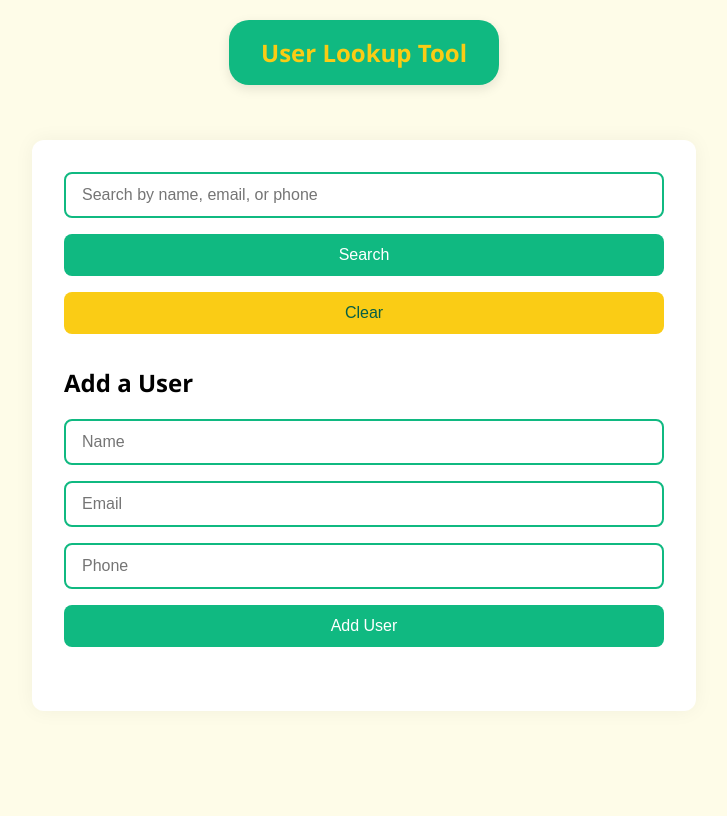
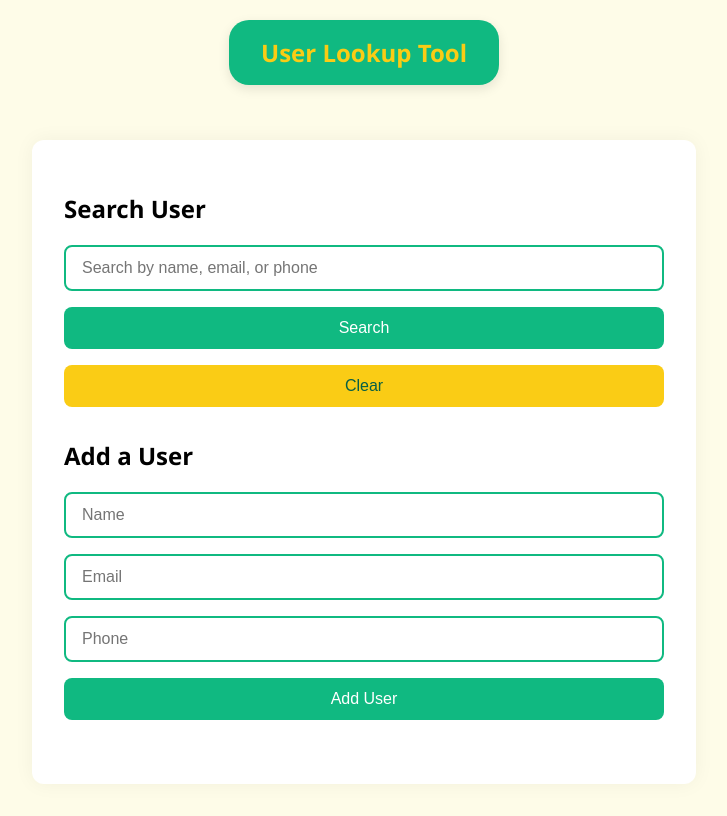
Before and after one commit to MoonSupreme1927/user-lookup-app, a React (Create React App) app in the folder frontend/: page / in a window 1280 px wide. Shown: the whole page, without its empty margins (276-1003 px from the left). Built offline with nearby package versions, Linux system fonts and the light colour scheme.

Commit message:
Updating App.js

```diff
--- a/frontend/src/App.js
+++ b/frontend/src/App.js
@@ -76,6 +76,10 @@ function App() {
       )}
 
       <div className="App">
+        <div className="form-container">
+          {/* Search User Section */}
+          <div className="form-section">
+            <h2>Search User</h2>
             <form onSubmit={handleSearch}>
               <input
                 type="text"
@@ -86,38 +90,40 @@ function App() {
               <button type="submit" className="btn-primary" disabled={loading}>Search</button>
               <button type="button" className="btn-secondary" onClick={handleClear}>Clear</button>
             </form>
+          </div>
 
+          {/* Add User Section */}
+          <div className="form-section">
             <h2>Add a User</h2>
             <form onSubmit={handleAddUser}>
               <input
                 type="text"
-            name="name"
                 placeholder="Name"
                 value={newUser.name}
-            onChange={handleInputChange}
+                onChange={(e) => setNewUser({ ...newUser, name: e.target.value })}
                 required
               />
               <input
                 type="email"
-            name="email"
                 placeholder="Email"
                 value={newUser.email}
-            onChange={handleInputChange}
+                onChange={(e) => setNewUser({ ...newUser, email: e.target.value })}
                 required
               />
               <input
                 type="text"
-            name="phone"
                 placeholder="Phone"
                 value={newUser.phone}
-            onChange={handleInputChange}
+                onChange={(e) => setNewUser({ ...newUser, phone: e.target.value })}
                 required
               />
               <button type="submit" className="btn-primary" disabled={loading}>Add User</button>
             </form>
+          </div>
+        </div>
 
+        {/* Results */}
         {error && <p className="error">{error}</p>}
-
         {results.length > 0 ? (
           results.map((user, index) => (
             <div key={index} className="user-card">
@@ -132,6 +138,7 @@ function App() {
       </div>
     </>
   );
+
 }
 
 export default App;
```
Lines whose indentation alone changed are shown as unchanged.
